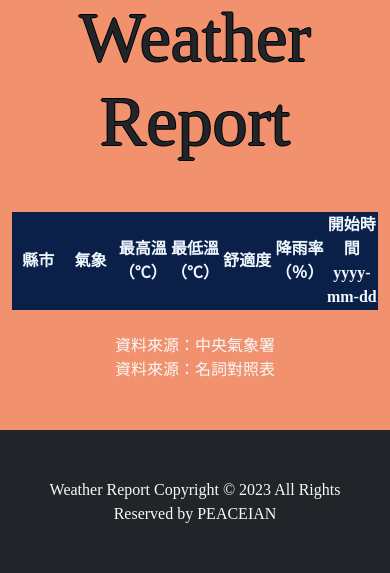
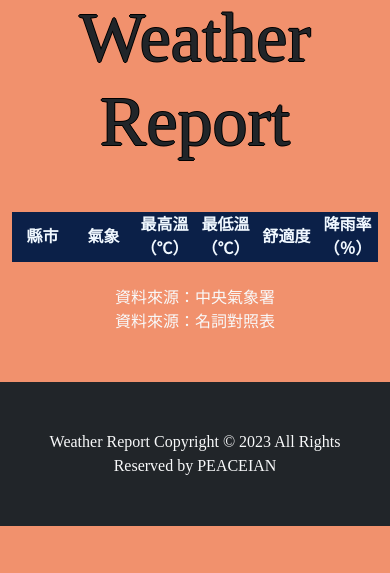
Before and after one commit to peaceian/weatherapp, a Django app: page /wr8/ in a window 390 px wide. Shown: the part 174-747 px from the top of the page. Run offline with Django 4.2, Linux system fonts and the light colour scheme; data that the repository does not hold is empty; some web fonts are replaced.

Commit message:
twentythirdcommit

```diff
--- a/static/CSS/style.css
+++ b/static/CSS/style.css
@@ -1,7 +1,7 @@
 *{font-family:'Aoboshi One', serif,'Noto Sans TC', sans-serif;}
 body{background-color: #F1916D;margin: 0;padding: 0;max-width: 100%;}
 h1 {text-align: center;font-size:70px;text-decoration-color:ivory;text-shadow: 1px 0px black, -1px 0px black, 0px 1px black, 0px -1px black}
-#weathertable {table-layout:fixed;font-size: 16px;text-align: center;
+#weathertable {table-layout:fixed;text-align: center;
     color: aliceblue;width: 100%;border-collapse:collapse;border-spacing:2px;z-index: 10000}
 th {position:sticky;top: 0;background-color: #0b2048}
 /*table first line fiexd top while scrolling the screen is need to have position and top. <table> has table-layout:fixed.*/
@@ -21,14 +21,33 @@ option > #selectlist:hover {background-color: #F1916D;color: #0b2048;}
 @media (max-width:1400px){
     #detail{display: none;}
     #weathercard{width: 60%;}
-
+    .weatherlist{font-size:1.7rem ;}
+    #weatherlist{width: 180px;}
+    #detailcard {font-size: 1.4rem;}
 }
-@media (max-width:800px){
+@media (max-width:900px){
     #detail,#detail2 {display: none;}
     #reference {flex: 100%;width: 100%;}
     #weathercard {width: 100%;}
-
+    .weatherlist{font-size:1.6rem ;}
+    #weatherlist{width: 160px;}
+    #detailcard {flex: 50%;width: 100%;flex-wrap: wrap;font-size: 1.2rem;}
+}
+@media (max-width:800px){
+    .weatherlist{font-size: 1.4rem;}
+    #detailcard {flex: 100%;width: 100%;flex-wrap: wrap;font-size: 1.5rem;}
 }
 @media (max-width:600px){
-    #detailcard {flex: 100%;width: 100%;flex-wrap: wrap;}
+    #weatherlist{width:120px}
+    .weatherlist{font-size: 1.0rem;}
+    #detailcard {flex: 100%;width: 100%;flex-wrap: wrap;font-size:1.6rem;}
 }
+@media (max-width:500px){
+    #weatherlist{display: none;}
+    .weatherlist{font-size: 1.2rem;}
+    #detailcard {flex: 100%;width: 100%;flex-wrap: wrap;font-size:1.6rem;}
+}
+@media (max-width:400px){
+    .weatherlist{font-size: 1.0rem;}
+    #detailcard {font-size:1.6rem;}
+}
--- a/templates/base.html
+++ b/templates/base.html
@@ -12,8 +12,6 @@
         rel="stylesheet">
     <link rel="stylesheet" href="https://cdn.jsdelivr.net/npm/bootstrap-icons@1.11.1/font/bootstrap-icons.css">
     <link href="{% static 'style.css' %}" rel="stylesheet" type="text/css" />
-
-
 </head>
 
 <body>
@@ -30,7 +28,7 @@
                 <a href="/search" class="btn btn-jumpto">市鎮氣象 City Weather Search</a>
                 <a href="/detailone" class="btn btn-jumpto">詳細氣象 Weather Station Search</a>
                 <a href="/wr8" class="btn btn-jumpto">市鎮氣象列表 City Weather List</a>
-                <a href="/realtime" class="btn btn-jumpto">氣象站列表 Weather Station List</a><br>
+                <a href="/realtime" class="btn btn-jumpto">氣象站列表 Weather Station List</a>
                 <a href="https://opendata.cwa.gov.tw/index" class="btn btn-jumpto" target="_blank">中央氣象署</a>
                 <a href="https://www.cwa.gov.tw/V8/C/K/bilingual_glossary.html" class="btn btn-jumpto"
                     target="_blank">名詞對照表</a>
@@ -41,11 +39,12 @@
     {% endblock %}
     <br>
     <a href="#" id="topcontrol" title="Back to top"
-        style="position: fixed; bottom: 15px; right: 30px; cursor: pointer;"><i class="bi bi-arrow-up-square-fill display-6 opacity-50"></i></a>
+        style="position: fixed; bottom: 15px; right: 30px; cursor: pointer;"><i
+            class="bi bi-arrow-up-square-fill display-6 opacity-50"></i></a>
     <div class="d-flex row text-center pb-5">
         <div class="text-center col-4" id="reference"><a href="https://opendata.cwa.gov.tw/index"
                 class="text-decoration-none text-light" target="_blank">資料來源：中央氣象署</a></div>
-                <div class="col-4"></div>
+        <div class="col-4"></div>
         <div class="text-center col-4" id="reference"><a href="https://www.cwa.gov.tw/V8/C/K/bilingual_glossary.html"
                 class="text-decoration-none text-light" target="_blank">資料來源：名詞對照表</a></div>
     </div>
--- a/templates/detailone.html
+++ b/templates/detailone.html
@@ -12,7 +12,7 @@
     {% load static %}
     {% block content %}
     <header>
-        <h1>Weather Station Details</h1>
+        <h1 class="title">Weather Station Details</h1>
     </header>
     <script>
         town = new Array();
@@ -99,7 +99,7 @@
             {% if HXWDIR and HXWDT and DXTEMP and DXTEMPT and DNTEMP and DNTEMPT %}
             <div class="row">
                 <div class="col d-flex" >
-                    <div class="card p-5 mx-5  text-primary-emphasis bg-light border border-primary-subtle rounded-3" >
+                    <div class="card m-1 p-2 text-primary-emphasis bg-light border border-primary-subtle rounded-3" >
                         <div class="row text-start flex-wrap">
                             <h4 class="col-6" id="detailcard"><span class="badge bg-danger opacity-75">站名:</span>&nbsp;
                                 <span class="badge bg-primary opacity-75 data">{{StationName}}</span>
--- a/templates/form.html
+++ b/templates/form.html
@@ -12,7 +12,7 @@
     {% load static %}
     {% block content %}
     <header>
-        <h1>Taiwan Weather Report Search</h1>
+        <h1 class="title">Taiwan Weather Report Search</h1>
     </header>
     <div class="container-fluid">
         <div class="row justify-content-md-center m-5 rounded-3">
--- a/templates/realtimeweather.html
+++ b/templates/realtimeweather.html
@@ -12,7 +12,7 @@
     {% load static %}
     {% block content %}
     <header>
-        <h1>Realtime Weather</h1>
+        <h1 class="title">Realtime Weather</h1>
     </header>
 
     <div class="container-fluid">
--- a/templates/weatherlist.html
+++ b/templates/weatherlist.html
@@ -12,31 +12,31 @@
     {% load static %}
     {% block content %}
     <header>
-        <h1>Taiwan Weather Report</h1>
+        <h1 class="title">Taiwan Weather Report</h1>
     </header>
 
     <div class="container-fluid mt-5">
         <main>
             <table id="weathertable">
-                <tr>
+                <tr class="weatherlist">
                     <th>縣市</th>
                     <th>氣象</th>
                     <th>最高溫（℃）</th>
                     <th>最低溫（℃）</th>
                     <th>舒適度</th>
                     <th>降雨率（％）</th>
-                    <th>開始時間yyyy-mm-dd</th>
+                    <th id="weatherlist">開始時間yyyy-mm-dd</th>
                 </tr>
                 {% for city,wr8,maxt8,mint8,ci8,pop8,starttime in all %}
                 <!-- extracted data is in the all=zip(),that in all using. in locations will print the 22data in 1 space [1*22]*22 -->
-                <tr>
+                <tr class="weatherlist">
                     <td>{{city}}</td>
                     <td>{{wr8}}</td>
                     <td>{{maxt8}}</td>
                     <td>{{mint8}}</td>
                     <td>{{ci8}}</td>
                     <td>{{pop8}}</td>
-                    <td>{{starttime}}</td>
+                    <td id="weatherlist">{{starttime}}</td>
                 </tr>
                 {% endfor %}
             </table>
```
Also changed, not shown: 1 other file.
